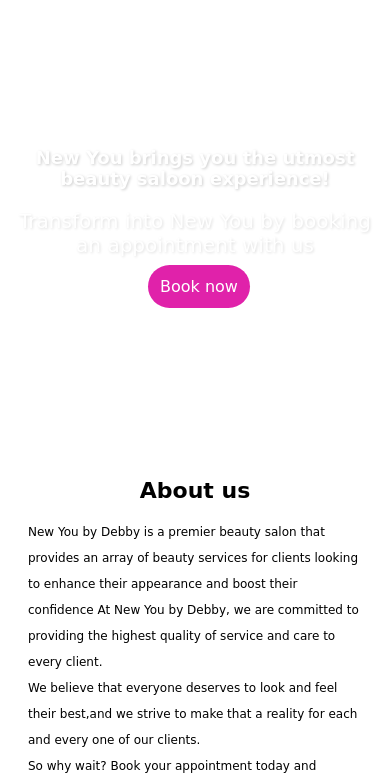
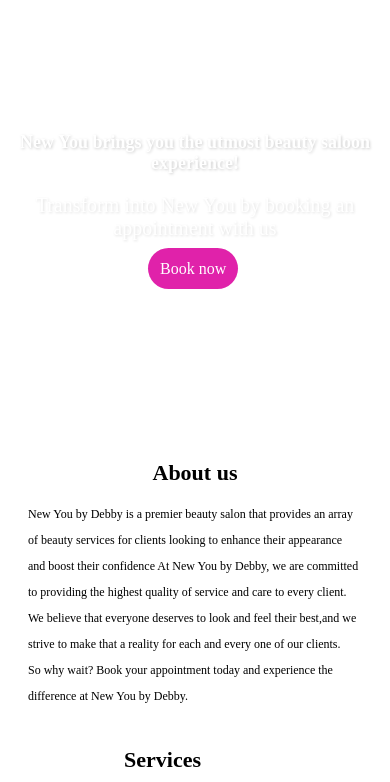
Before and after one commit to mumtazakhtar/NewYou, a plain HTML site: page index.html in a window 390 px wide. Shown: the part 91-873 px from the top of the page. Drawn offline with Linux system fonts and the light colour scheme.

Commit message:
changed font family in media queries

```diff
--- a/style.css
+++ b/style.css
@@ -164,6 +164,9 @@ a {
 
 /* Media Queries */
 @media only screen and (max-width: 600px) {
+  html {
+    font-family: 'Times New Roman', Times, serif;
+  }
   .nav li {
     display: inline;
     margin: 4px;
```
